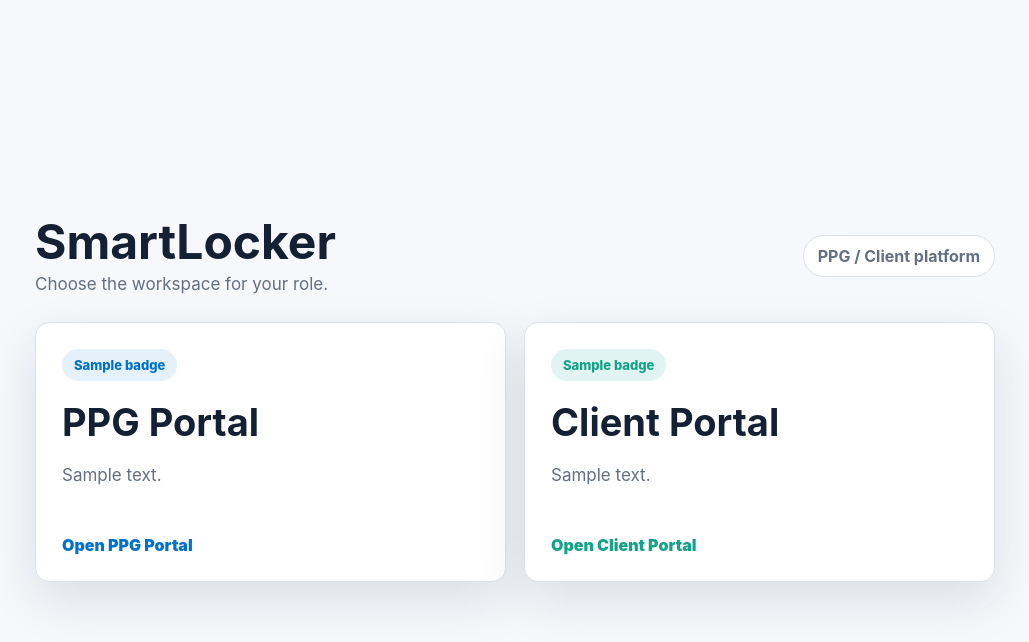
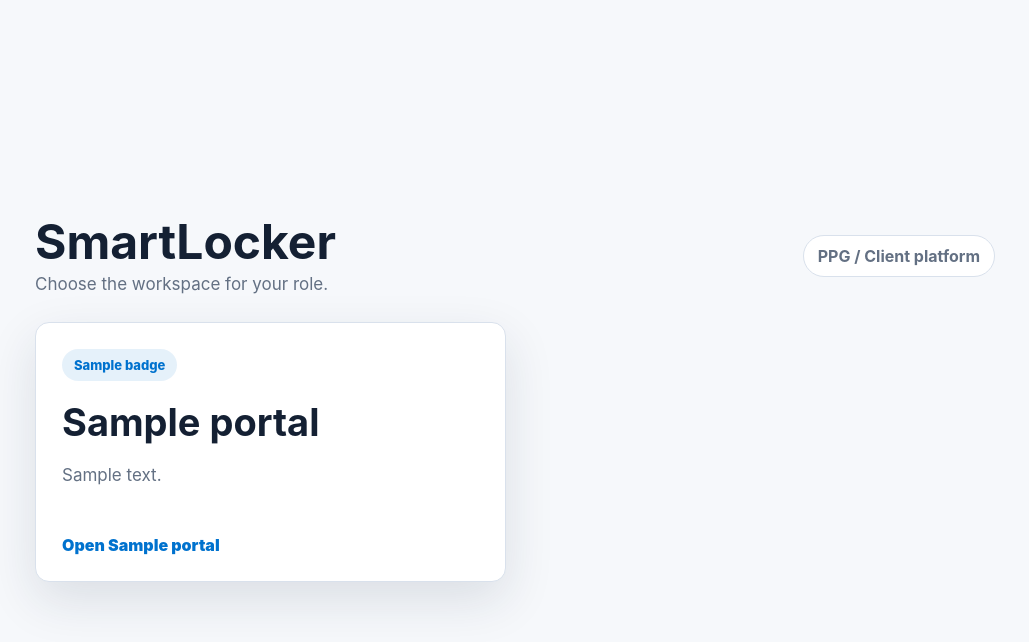
Before and after one commit to TheGuideProject/smartlocker-cloud, a FastAPI app: template app/web/templates/portal_select.html in a window 1280 px wide. Shown: the top 642 px of the page, without its empty margins (125-1154 px from the left). Run offline with FastAPI, Linux system fonts and the light colour scheme; the template is opened without the code that fills it: most values are stand-ins (such as "Sample title", 1, 10 or a date in 2020).

Commit message:
Clarify portal navigation labels

```diff
--- a/app/web/templates/base.html
+++ b/app/web/templates/base.html
@@ -19,7 +19,7 @@
         <ul class="nav-links">
             {% block nav %}
             <li class="nav-section" style="padding: 16px 20px 6px; font-size: 10px; font-weight: 700; letter-spacing: 1.2px; text-transform: uppercase; color: var(--text-muted); list-style: none;">Overview</li>
-            <li><a href="/admin/" class="{% if active == 'dashboard' %}active{% endif %}"><span class="nav-icon">&#9671;</span> Dashboard</a></li>
+            <li><a href="/admin/" class="{% if active == 'dashboard' %}active{% endif %}"><span class="nav-icon">&#9671;</span> PPG Portal</a></li>
             <li><a href="/client/" class="{% if active == 'client_dashboard' %}active{% endif %}"><span class="nav-icon">&#9670;</span> Client Portal</a></li>
 
             <li class="nav-section" style="padding: 16px 20px 6px; font-size: 10px; font-weight: 700; letter-spacing: 1.2px; text-transform: uppercase; color: var(--text-muted); list-style: none;">Catalog</li>
--- a/app/web/templates/client/_client_nav.html
+++ b/app/web/templates/client/_client_nav.html
@@ -4,7 +4,7 @@
 <li><a href="/client/support{% if company_id %}?company_id={{ company_id }}{% endif %}" class="{% if active == 'client_support' %}active{% endif %}"><span class="nav-icon">&#9888;</span> Support</a></li>
 <li class="nav-divider"></li>
 {% if is_ppg_staff %}
-<li><a href="/admin/"><span class="nav-icon">&#9671;</span> Admin Portal</a></li>
+<li><a href="/admin/"><span class="nav-icon">&#9671;</span> PPG Portal</a></li>
 <li><a href="/docs" target="_blank"><span class="nav-icon">&#8599;</span> API Docs</a></li>
 {% endif %}
 <li><a href="/client/logout" style="color: var(--danger);"><span class="nav-icon">&#10140;</span> Logout</a></li>
--- a/app/web/templates/portal_select.html
+++ b/app/web/templates/portal_select.html
@@ -137,18 +137,14 @@
         </header>
 
         <section class="grid" aria-label="Portal entry points">
-            <a class="entry" href="/admin/login">
-                <span class="badge">{{ portal_options[0].badge }}</span>
-                <h2>PPG Portal</h2>
-                <p>{{ portal_options[0].detail }}</p>
-                <span class="action">Open PPG Portal</span>
+            {% for portal in portal_options %}
+            <a class="entry{% if portal.label == 'Client Portal' %} client{% endif %}" href="{{ portal.href }}">
+                <span class="badge">{{ portal.badge }}</span>
+                <h2>{{ portal.label }}</h2>
+                <p>{{ portal.detail }}</p>
+                <span class="action">Open {{ portal.label }}</span>
             </a>
-            <a class="entry client" href="/client/login">
-                <span class="badge">{{ portal_options[1].badge }}</span>
-                <h2>Client Portal</h2>
-                <p>{{ portal_options[1].detail }}</p>
-                <span class="action">Open Client Portal</span>
-            </a>
+            {% endfor %}
         </section>
     </main>
 </body>
```
Also changed, not shown: tests/test_portal_entry_contracts.py (+16 -4 lines).
